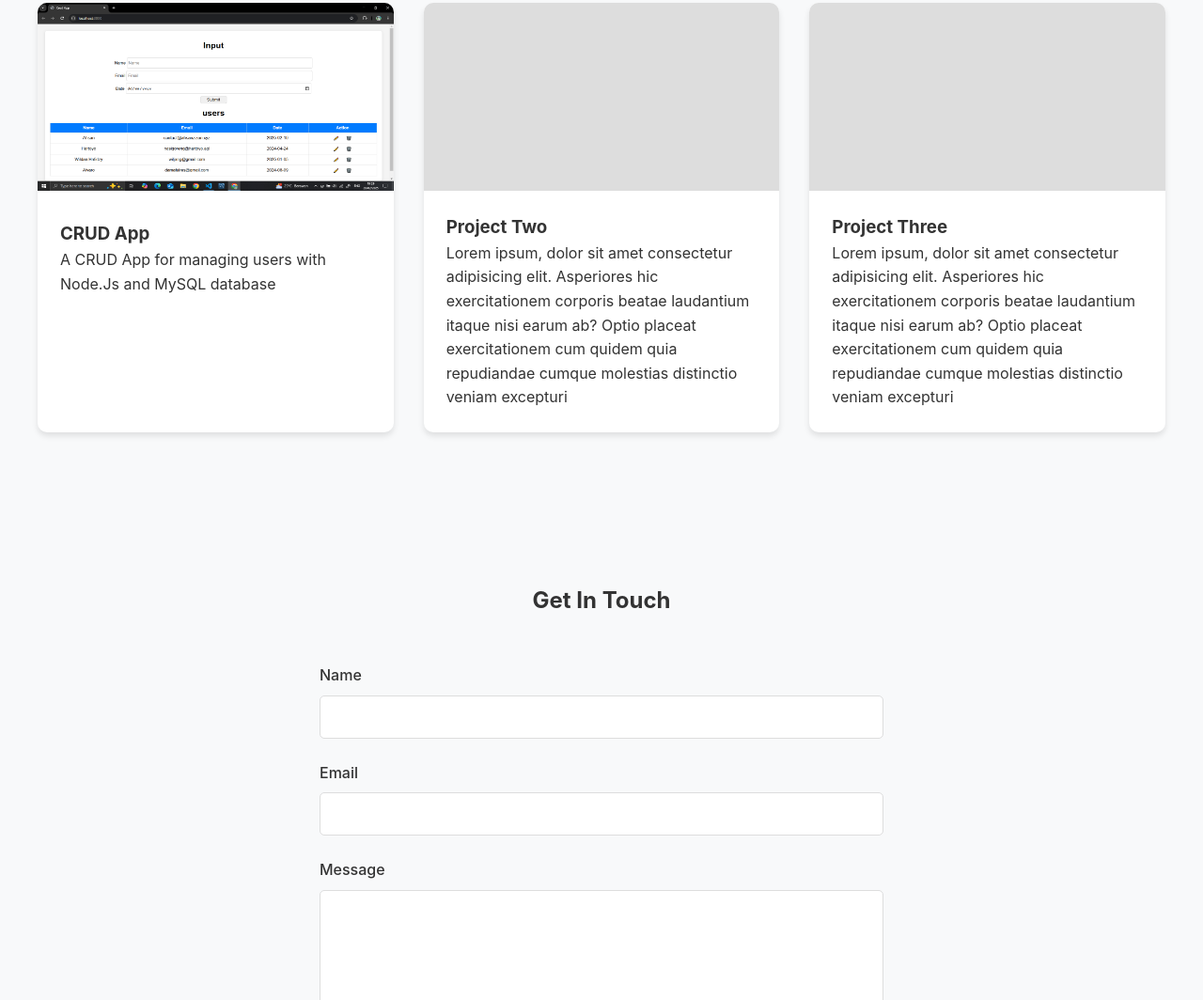
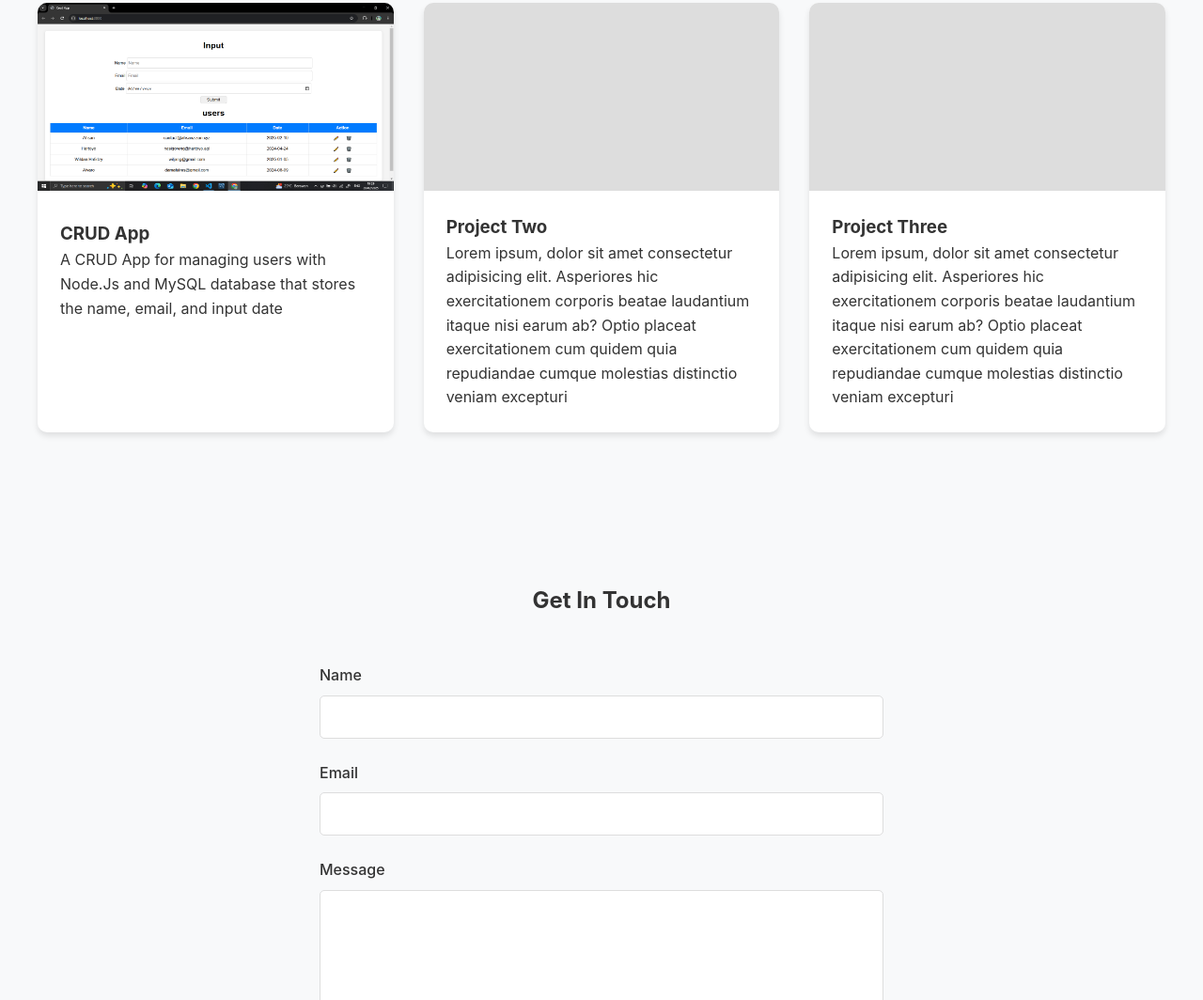
Before and after one commit to Vtolin/intro, a plain HTML site: page index.html in a window 1280 px wide. Shown: the part 1610-2674 px from the top of the page at 94% size. Drawn offline with Linux system fonts and the light colour scheme.

Commit message:
Update index.html

```diff
--- a/index.html
+++ b/index.html
@@ -50,7 +50,7 @@
                     <img class="project-image" src="./assets/ss.png">
                     <div class="project-content">
                         <h3>CRUD App</h3>
-                        <p>A CRUD App for managing users with Node.Js and MySQL database</p>
+                        <p>A CRUD App for managing users with Node.Js and MySQL database that stores the name, email, and input date</p>
                     </div>
                 </div>
                 <div class="project-card">
```
